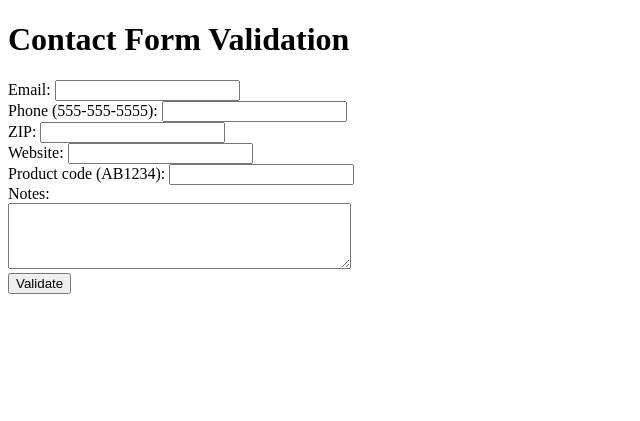
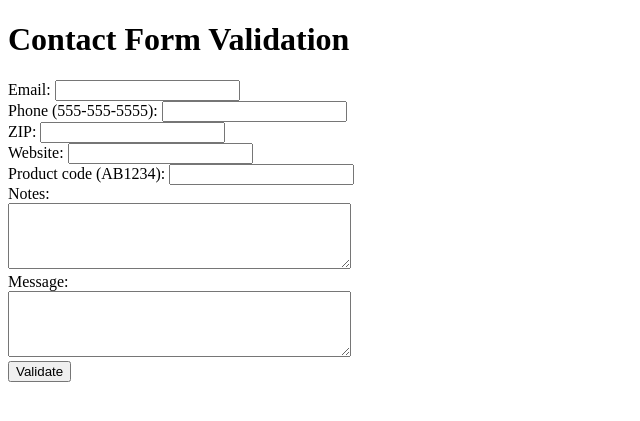
Before and after one commit to scarlettfxyz/CS2623-SSP, a PHP site: page / in a window 1280 px wide. Shown: the top 421 px of the page, without its empty margins (0-640 px from the left). Run offline with PHP 8.4, Linux system fonts and the light colour scheme.

Commit message:
Week 4: Add message textarea

```diff
--- a/SSP07/SSP07_15_1/index.php
+++ b/SSP07/SSP07_15_1/index.php
@@ -55,6 +55,8 @@ if ($_SERVER['REQUEST_METHOD'] === 'POST') {
         'website' => filter_input(INPUT_POST, 'website', FILTER_DEFAULT) ?? '',
 
         'product_code' => filter_input(INPUT_POST, 'product_code', FILTER_DEFAULT) ?? '',
+
+        'message' => filter_input(INPUT_POST, 'message', FILTER_DEFAULT) ?? '',
     ];
 
     try {
@@ -94,6 +96,9 @@ if ($_SERVER['REQUEST_METHOD'] === 'POST') {
             <li>Website: <?= htmlspecialchars($result['website'], ENT_QUOTES, 'UTF-8') ?></li>
             <li>Product code: <?= htmlspecialchars($result['product_code'], ENT_QUOTES, 'UTF-8') ?></li>
         </ul>
+
+        <h2>Message</h2>
+            <p><?= nl2br(htmlspecialchars($result['message'], ENT_QUOTES, 'UTF-8')) ?></p>
     <?php endif; ?>
 
     <form method="post">
@@ -106,6 +111,8 @@ if ($_SERVER['REQUEST_METHOD'] === 'POST') {
             Notes:<br>
             <textarea name="notes" rows="4" cols="40"></textarea>
         </label><br>
+        <label for="message">Message:</label><br>
+        <textarea id="message" name="message" rows="4" cols="40"></textarea><br>
         <button type="submit">Validate</button>
     </form>
 </body>
```
Also changed, not shown: SSP07/SSP07_15_1/COPILOT_NOTES.md (added, +13 -0 lines).
